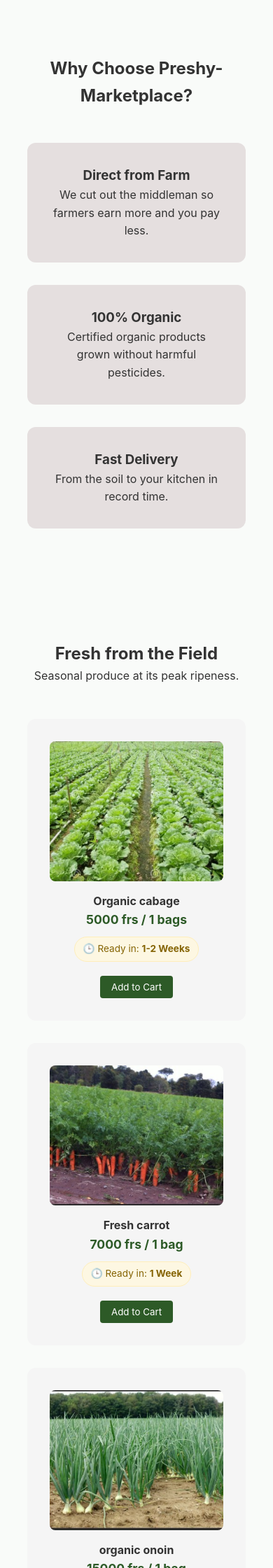
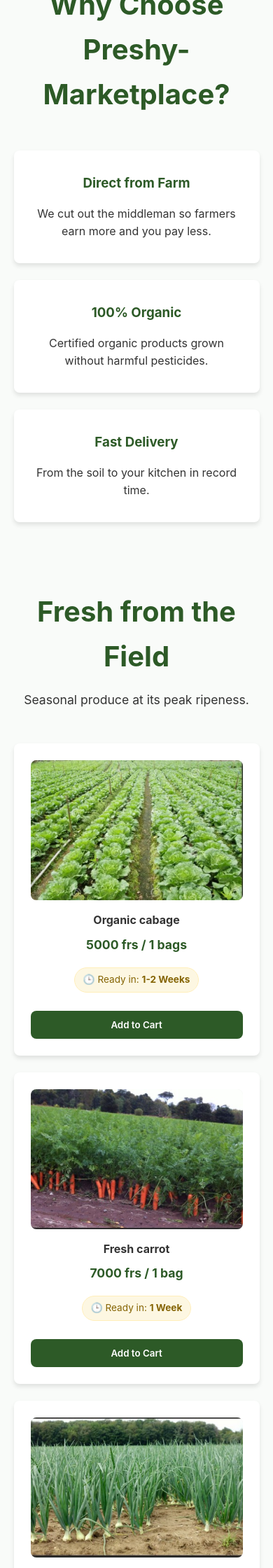
Before and after one commit to precious-bee-go/AGRO, a PHP site: page /html/homepage.html in a window 390 px wide; the page is wider, and only the part inside the window is pictured. Shown: the part 775-3015 px from the top of that part at 70% size. Run offline with PHP 8.4, Linux system fonts and the light colour scheme.

Commit message:
style: Enhance homepage CSS with improved layout, responsive design, and accessibility features

```diff
--- a/css/homepage.css
+++ b/css/homepage.css
@@ -10,12 +10,17 @@
     --accent-color: #f1c40f;
     --text-dark: #333;
     --bg-light: #f9fbf9;
+    --bg-white: #ffffff;
+    --shadow: rgba(0, 0, 0, 0.1);
+    --border-radius: 8px;
+    --transition: all 0.3s ease;
 }
 
 body {
     background-color: var(--bg-light);
     color: var(--text-dark);
     line-height: 1.6;
+    font-size: 16px;
 }
 
 /* Navbar */
@@ -74,93 +117,133 @@ body {
     margin-inline: auto;
 }
 
-/* Buttons */
-.btn-primary {
-    background: var(--primary-color);
-    color: white !important;
-    padding: 0.8rem 2rem;
-    border-radius: 5px;
-    text-decoration: none;
+.hero-btns {
+    display: flex;
+    gap: 1rem;
+    justify-content: center;
+    flex-wrap: wrap;
 }
 
 .btn-secondary {
     background: transparent;
     border: 2px solid white;
-    color: white !important;
+    color: white;
     padding: 0.8rem 2rem;
-    border-radius: 5px;
+    border-radius: var(--border-radius);
     text-decoration: none;
-    margin-left: 10px;
+    font-weight: 600;
+    transition: var(--transition);
+}
+
+.btn-secondary:hover,
+.btn-secondary:focus {
+    background: white;
+    color: var(--primary-color);
 }
 
 /* Sections */
 section {
-    padding: 5rem 10%;
+    padding: 5rem 5%;
     text-align: center;
+    max-width: 1200px;
+    margin: 0 auto;
 }
 
-.feature-grid, .product-grid {
+section h2 {
+    font-size: 2.5rem;
+    margin-bottom: 1rem;
+    color: var(--primary-color);
+}
+
+section > p {
+    font-size: 1.1rem;
+    margin-bottom: 3rem;
+    color: var(--text-dark);
+}
+
+/* Feature Grid */
+.feature-grid {
     display: grid;
     grid-template-columns: repeat(auto-fit, minmax(250px, 1fr));
     gap: 2rem;
     margin-top: 3rem;
 }
 
-.feature-card, .product-item {
-    background:rgb(229, 223, 223);
+.feature-card {
+    background: var(--bg-white);
     padding: 2rem;
-    border-radius: 12px;
-    transition: transform 0.3s;
+    border-radius: var(--border-radius);
+    transition: var(--transition);
+    box-shadow: 0 4px 6px var(--shadow);
 }
 
-.feature-card:hover { transform: translateY(-10px); }
-
-.img-placeholder {
-    height: 200px;
-    background: #eee;
-    margin-bottom: 1rem;
-    border-radius: 8px;
+.feature-card:hover {
+    transform: translateY(-10px);
+    box-shadow: 0 8px 15px var(--shadow);
 }
 
-.btn-sm {
-    background: var(--primary-color);
-    color: white;
-    border: none;
-    padding: 0.5rem 1rem;
-    border-radius: 4px;
-    cursor: pointer;
-    margin-top: 10px;
-}
-.product-item{
-    background-color: whitesmoke;
+.feature-card h3 {
+    color: var(--primary-color);
+    margin-bottom: 1rem;
 }
 
-/* Image Styling */
+/* Product Grid */
+.product-grid {
+    display: grid;
+    grid-template-columns: repeat(auto-fit, minmax(280px, 1fr));
+    gap: 2rem;
+    margin-top: 3rem;
+}
+
+.product-item {
+    background: var(--bg-white);
+    padding: 1.5rem;
+    border-radius: var(--border-radius);
+    transition: var(--transition);
+    box-shadow: 0 4px 6px var(--shadow);
+    overflow: hidden;
+}
+
+.product-item:hover {
+    transform: translateY(-5px);
+    box-shadow: 0 8px 15px var(--shadow);
+}
+
 .product-img-container {
     width: 100%;
     height: 200px;
-    overflow: hidden; /* Clips the image if it's too large */
-    border-radius: 8px;
+    overflow: hidden;
+    border-radius: var(--border-radius);
     margin-bottom: 1rem;
-    background-color: #f0f0f0; /* Fallback color */
+    background-color: #f0f0f0;
 }
 
 .product-img {
     width: 100%;
     height: 100%;
-    object-fit: cover; /* Ensures the image fills the area without stretching */
-    transition: transform 0.5s ease;
-
+    object-fit: cover;
+    transition: var(--transition);
 }
 
 .product-item:hover .product-img {
-    transform: scale(1.1); /* Subtle zoom effect on hover */
+    transform: scale(1.05);
 }
 
-/* Availability Text Styling */
+.product-item h4 {
+    margin-bottom: 0.5rem;
+    color: var(--text-dark);
+}
+
+.price {
+    font-weight: 700;
+    color: var(--primary-color);
+    font-size: 1.1rem;
+    margin-bottom: 0.5rem;
+}
+
 .availability {
-    background: #fdf7e2; /* Light yellow tint */
-    color: #856404; /* Darker mustard for readability */
+    background: #fdf7e2;
+    color: #856404;
     font-size: 0.85rem;
     padding: 6px 12px;
     border-radius: 20px;
@@ -169,8 +252,110 @@ section {
     border: 1px solid #ffeeba;
 }
 
-.price {
-    font-weight: 700;
+.btn-sm {
+    background: var(--primary-color);
+    color: white;
+    border: none;
+    padding: 0.75rem 1.5rem;
+    border-radius: var(--border-radius);
+    cursor: pointer;
+    font-weight: 600;
+    transition: var(--transition);
+    width: 100%;
+    margin-top: 1rem;
+}
+
+.btn-sm:hover,
+.btn-sm:focus {
+    background: transparent;
     color: var(--primary-color);
-    font-size: 1.1rem;
+    border: 2px solid var(--primary-color);
 }
+
+/* Responsive Design */
+@media (max-width: 768px) {
+    .navbar {
+        padding: 1rem 5%;
+        flex-direction: column;
+        gap: 1rem;
+    }
+
+    .nav-links {
+        flex-wrap: wrap;
+        justify-content: center;
+        gap: 1rem;
+    }
+
+    .hero {
+        height: 60vh;
+        padding: 2rem 5%;
+    }
+
+    .hero-content h1 {
+        font-size: 2rem;
+    }
+
+    .hero-btns {
+        flex-direction: column;
+        align-items: center;
+    }
+
+    section {
+        padding: 3rem 5%;
+    }
+
+    .feature-grid,
+    .product-grid {
+        grid-template-columns: 1fr;
+        gap: 1.5rem;
+    }
+}
+
+@media (max-width: 480px) {
+    .hero-content h1 {
+        font-size: 1.8rem;
+    }
+
+    .hero-content p {
+        font-size: 1rem;
+    }
+
+    .btn-primary,
+    .btn-secondary {
+        padding: 0.6rem 1.5rem;
+        font-size: 0.9rem;
+    }
+
+    .nav-links a {
+        padding: 0.4rem 0.8rem;
+        font-size: 0.9rem;
+    }
+}
+
+/* Accessibility */
+.nav-links a:focus,
+.btn-primary:focus,
+.btn-secondary:focus,
+.btn-sm:focus {
+    outline: 2px solid var(--accent-color);
+    outline-offset: 2px;
+}
+
+/* Print Styles */
+@media print {
+    .navbar,
+    .btn-primary,
+    .btn-secondary,
+    .btn-sm {
+        display: none;
+    }
+
+    body {
+        background: white;
+    }
+
+    .hero {
+        background: none;
+        color: black;
+    }
+}
```
Also changed, not shown: other parts of css/homepage.css (+46 -8 lines).
